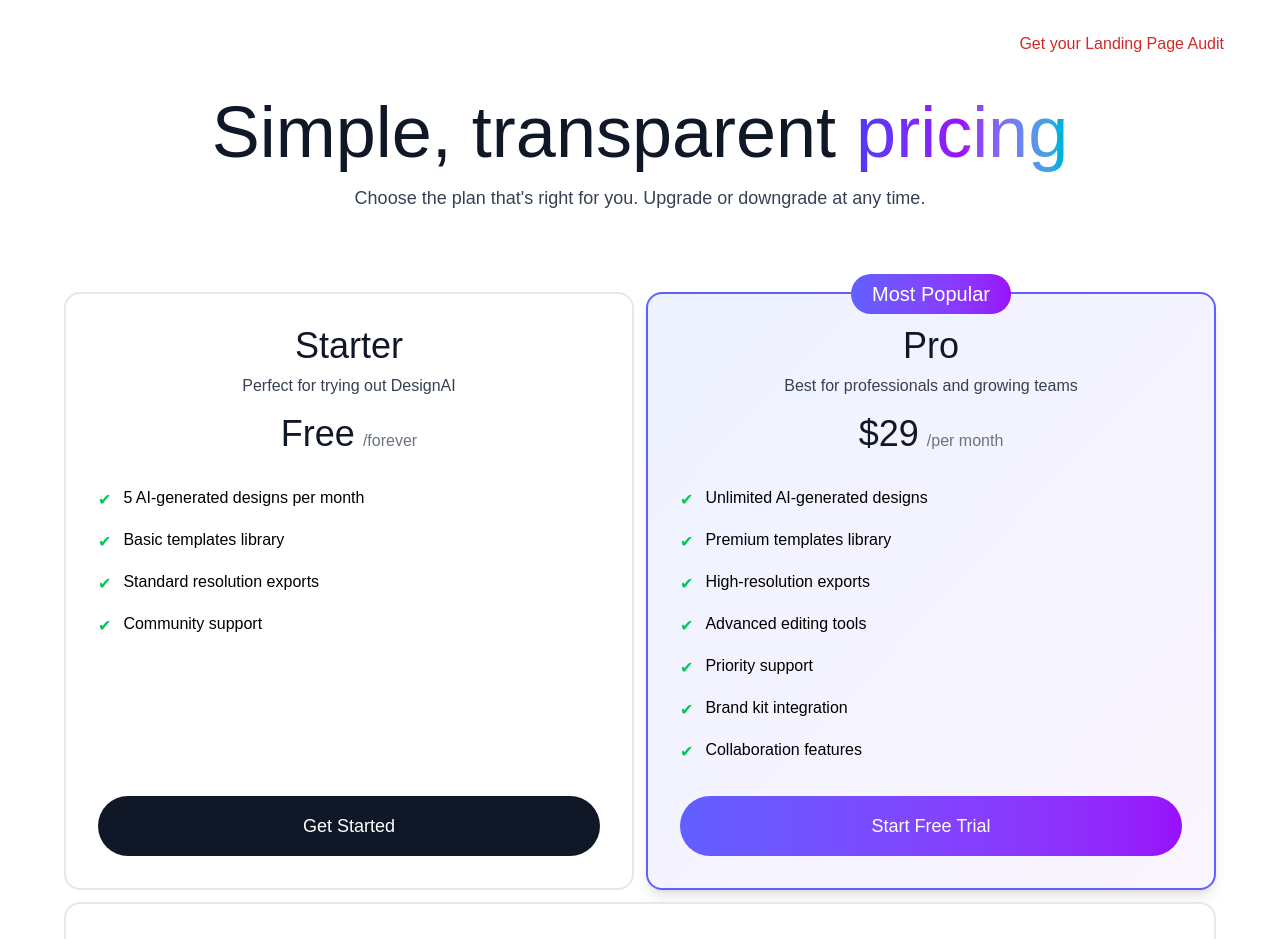
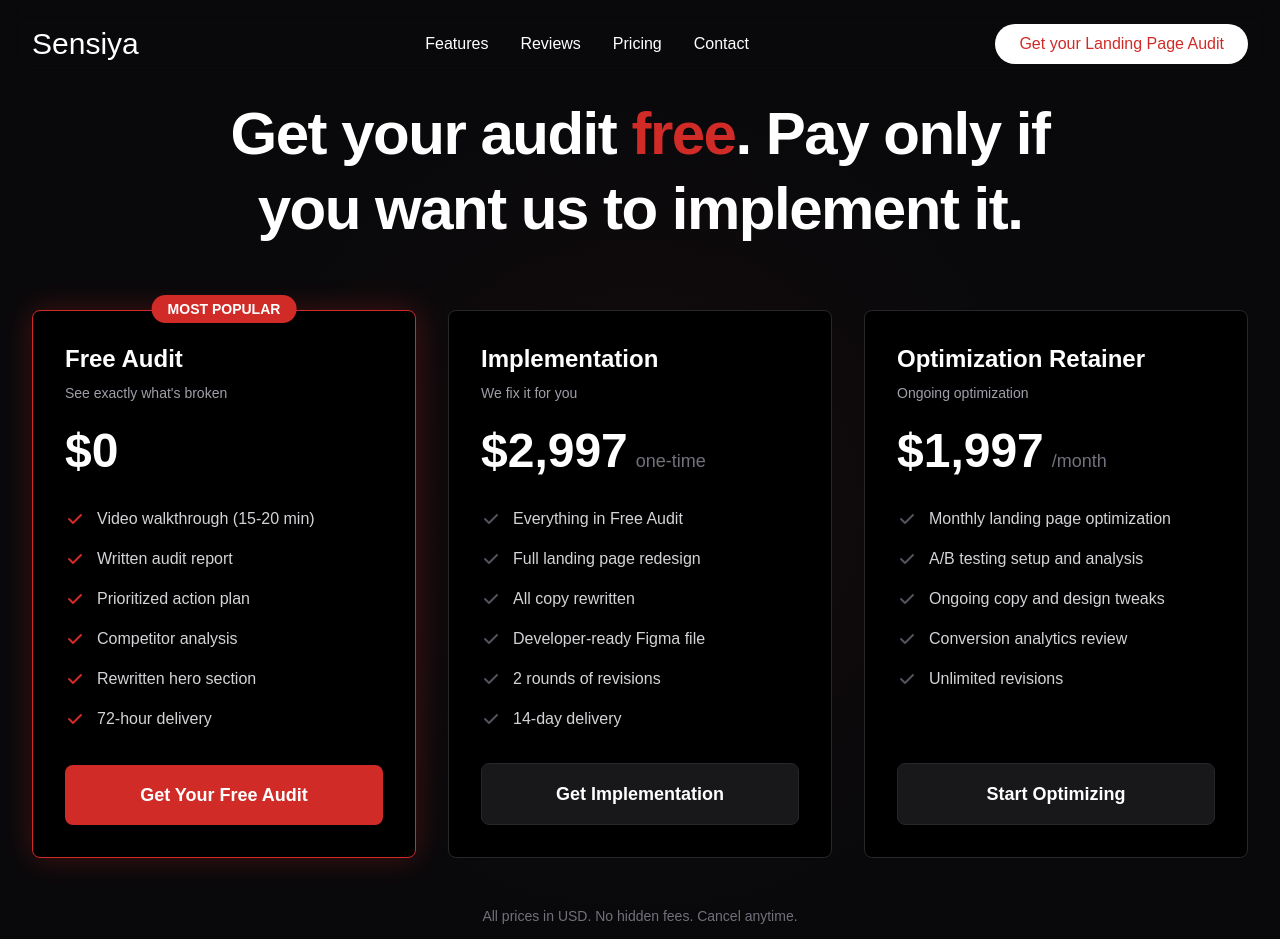
Before and after one commit to FahadBinQaiser/Sensiya, a React (Vite) app: page /pricing in a window 1280 px wide. Shown: the top 939 px of the page. Built offline with nearby package versions, Linux system fonts and the light colour scheme; a web font is replaced by a local one.

Commit message:
Pricing section almost done

```diff
--- a/src/App.jsx
+++ b/src/App.jsx
@@ -30,7 +30,7 @@ function App() {
                 <Process />
                 {/* <Features /> */}
                 <Testimonials />
-                {/* <Pricing /> */}
+                <Pricing />
                 {/* <NewsLetter /> */}
               </>
             }
--- a/src/components/Pricing/Pricing.jsx
+++ b/src/components/Pricing/Pricing.jsx
@@ -3,140 +3,141 @@ import React from "react";
 const Pricing = () => {
   const plans = [
     {
-      name: "Starter",
-      price: "Free",
-      period: "forever",
-      description: "Perfect for trying out DesignAI",
+      name: "Free Audit",
+      price: "$0",
+      period: null,
+      description: "See exactly what's broken",
       features: [
-        "5 AI-generated designs per month",
-        "Basic templates library",
-        "Standard resolution exports",
-        "Community support",
+        "Video walkthrough (15-20 min)",
+        "Written audit report",
+        "Prioritized action plan",
+        "Competitor analysis",
+        "Rewritten hero section",
+        "72-hour delivery",
       ],
-      buttonText: "Get Started",
-      buttonStyle: "bg-gray-900 text-white hover:bg-gray-800",
+      cta: "Get Your Free Audit",
+      highlighted: true,
     },
     {
-      name: "Pro",
-      price: "$29",
-      period: "per month",
-      description: "Best for professionals and growing teams",
+      name: "Implementation",
+      price: "$2,997",
+      period: "one-time",
+      description: "We fix it for you",
       features: [
-        "Unlimited AI-generated designs",
-        "Premium templates library",
-        "High-resolution exports",
-        "Advanced editing tools",
-        "Priority support",
-        "Brand kit integration",
-        "Collaboration features",
+        "Everything in Free Audit",
+        "Full landing page redesign",
+        "All copy rewritten",
+        "Developer-ready Figma file",
+        "2 rounds of revisions",
+        "14-day delivery",
       ],
-      buttonText: "Start Free Trial",
-      buttonStyle:
-        "bg-gradient-to-r from-indigo-500 to-purple-600 text-white hover:shadow-lg hover:scale-105",
-      popular: true,
+      cta: "Get Implementation",
+      highlighted: false,
     },
     {
-      name: "Enterprise",
-      price: "Custom",
-      period: "pricing",
-      description: "For large teams and organizations",
+      name: "Optimization Retainer",
+      price: "$1,997",
+      period: "/month",
+      description: "Ongoing optimization",
       features: [
-        "Everything in Pro",
-        "Custom AI model training",
-        "Advanced analytics",
-        "Dedicated account manager",
-        "SLA guarantee",
-        "Custom integrations",
-        "White-label options",
+        "Monthly landing page optimization",
+        "A/B testing setup and analysis",
+        "Ongoing copy and design tweaks",
+        "Conversion analytics review",
+        "Unlimited revisions",
       ],
-      buttonText: "Contact Sales",
-      buttonStyle: "bg-gray-900 text-white hover:bg-gray-800",
+      cta: "Start Optimizing",
+      highlighted: false,
     },
   ];
 
   return (
-    <section id="pricing" className="py-24 ibm-plex-sans bg-white">
-      <div className="max-w-7xl mx-auto px-4 sm:px-6 lg:px-8">
-        <div className="text-center mb-20">
-          <h2 className="text-5xl bricolage-grotesque md:text-6xl lg:text-7xl text-gray-900 mb-4">
-            Simple, transparent{" "}
-            <span className="bg-gradient-to-r from-indigo-600 via-purple-600 to-cyan-500 bg-clip-text text-transparent">
-              pricing
-            </span>
+    <section className="relative bg-zinc-950 py-24 overflow-hidden">
+      <div className="absolute inset-0 bg-[radial-gradient(circle_at_50%_50%,rgba(209,43,39,0.06),transparent_50%)]" />
+
+      <div className="relative max-w-7xl mx-auto px-6 lg:px-8">
+        <div className="mb-16 text-center max-w-4xl mx-auto">
+          <h2 className="text-5xl md:text-6xl font-black text-white mb-6 tracking-tight leading-tight">
+            Get your audit <span className="text-[#D12B27]">free</span>. Pay
+            only if you want us to implement it.
           </h2>
-          <p className="text-lg text-gray-700">
-            Choose the plan that's right for you. Upgrade or downgrade at any
-            time.
-          </p>
         </div>
 
-        <div className="grid grid-cols-1 md:grid-cols-2 gap-3 max-w-6xl mx-auto">
-          {plans.map((plan, index) => {
-            const isLast = index === plans.length - 1;
-            const isPopular = plan.popular;
-
-            return (
+        <div className="grid grid-cols-1 md:grid-cols-3 gap-8 max-w-7xl mx-auto">
+          {plans.map((plan, index) => (
             <div
               key={index}
-                className={[
-                  "relative p-8 rounded-2xl border-2 transition-all duration-300 hover:shadow-xl hover:-translate-y-1 flex flex-col",
-                  isPopular
-                    ? "border-indigo-500 bg-gradient-to-br from-indigo-50 to-purple-50 shadow-lg"
-                    : "border-gray-200 bg-white hover:border-indigo-200",
-                  isLast ? "md:col-span-2" : "",
-                ].join(" ")}
+              className={`relative bg-black border ${
+                plan.highlighted
+                  ? "border-[#D12B27] shadow-[0px_0px_30px_0px_rgba(209,43,39,0.3)]"
+                  : "border-zinc-800"
+              } rounded-lg p-8 flex flex-col transition-all duration-300 hover:-translate-y-2 ${
+                !plan.highlighted && "hover:border-zinc-700"
+              }`}
             >
-                {isPopular && (
-                  <div className="absolute -top-5 left-1/2 -translate-x-1/2">
-                    <div className="flex items-center justify-center bg-gradient-to-r from-indigo-500 to-purple-600 text-white px-4 py-2 rounded-full text-xl w-40 h-10 text-center font-medium">
-                      Most Popular
-                    </div>
+              {plan.highlighted && (
+                <div className="absolute -top-4 left-1/2 -translate-x-1/2 bg-[#D12B27] text-white text-sm font-bold px-4 py-1 rounded-full">
+                  MOST POPULAR
                 </div>
               )}
 
-                <div className="text-center mb-8">
-                  <h3 className="text-4xl bricolage-grotesque text-gray-900 mb-2">
+              <div className="mb-8">
+                <h3 className="text-2xl font-bold text-white mb-2">
                   {plan.name}
                 </h3>
-                  <p className="text-gray-700 mb-4">{plan.description}</p>
-                  <div>
-                    <span className="text-4xl text-gray-900">{plan.price}</span>
+                <p className="text-zinc-400 text-sm mb-6">{plan.description}</p>
+
+                <div className="flex items-baseline gap-2">
+                  <span className="text-5xl font-black text-white">
+                    {plan.price}
+                  </span>
                   {plan.period && (
-                      <span className="text-gray-500 ml-2">/{plan.period}</span>
+                    <span className="text-zinc-500 text-lg">{plan.period}</span>
                   )}
                 </div>
               </div>
 
-                <ul className="space-y-4 mb-8 flex-1">
-                  {plan.features.map((feature, i) => (
-                    <li key={i} className="flex items-start space-x-3">
-                      <span className="text-green-500 mt-0.5">✔</span>
-                      <span>{feature}</span>
+              <ul className="space-y-4 mb-8 flex-grow">
+                {plan.features.map((feature, featureIndex) => (
+                  <li
+                    key={featureIndex}
+                    className="flex items-start gap-3 text-zinc-300"
+                  >
+                    <svg
+                      className={`w-5 h-5 flex-shrink-0 mt-0.5 ${
+                        plan.highlighted ? "text-[#D12B27]" : "text-zinc-600"
+                      }`}
+                      fill="currentColor"
+                      viewBox="0 0 20 20"
+                    >
+                      <path
+                        fillRule="evenodd"
+                        d="M16.707 5.293a1 1 0 010 1.414l-8 8a1 1 0 01-1.414 0l-4-4a1 1 0 011.414-1.414L8 12.586l7.293-7.293a1 1 0 011.414 0z"
+                        clipRule="evenodd"
+                      />
+                    </svg>
+                    <span className="text-base">{feature}</span>
                   </li>
                 ))}
               </ul>
 
               <button
-                  className={`w-full py-4 px-6 rounded-full text-lg transition duration-200 ${plan.buttonStyle}`}
+                className={`w-full py-4 px-6 rounded-lg font-bold text-lg transition-all duration-300 ${
+                  plan.highlighted
+                    ? "bg-[#D12B27] text-white hover:bg-[#B02321] shadow-lg"
+                    : "bg-zinc-900 text-white border border-zinc-800 hover:border-zinc-700 hover:bg-zinc-800"
+                }`}
               >
-                  {plan.buttonText}
+                {plan.cta}
               </button>
             </div>
-            );
-          })}
+          ))}
         </div>
 
-        <div className="text-center mt-16">
-          <p className="text-3xl sm:text-4xl mb-4">
-            All plans include a 14-day free trial, No credit card required.
+        <div className="mt-12 text-center">
+          <p className="text-zinc-500 text-sm">
+            All prices in USD. No hidden fees. Cancel anytime.
           </p>
-          <div className="flex justify-center items-center space-x-6 text-lg">
-            <span>Cancel anytime</span>
-            <div>|</div>
-            <span>30-day money-back guarantee</span>
-            <div>|</div>
-            <span>24/7 support</span>
-          </div>
         </div>
       </div>
     </section>
```
Lines whose indentation alone changed are shown as unchanged.
